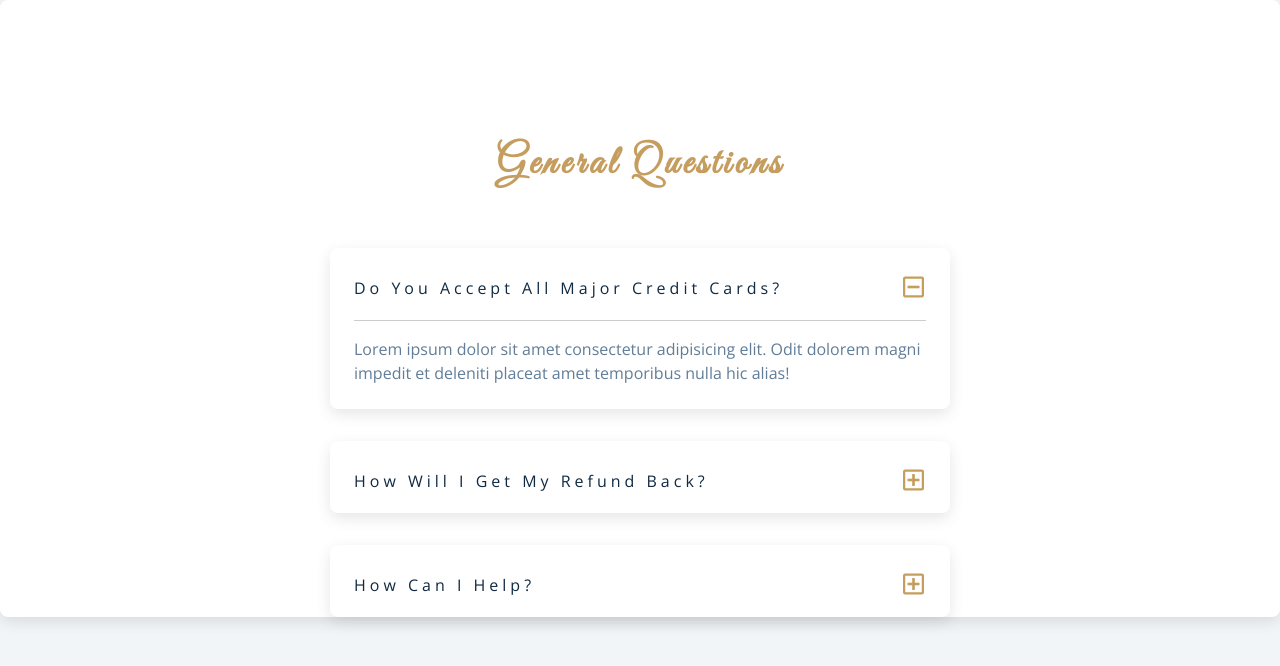
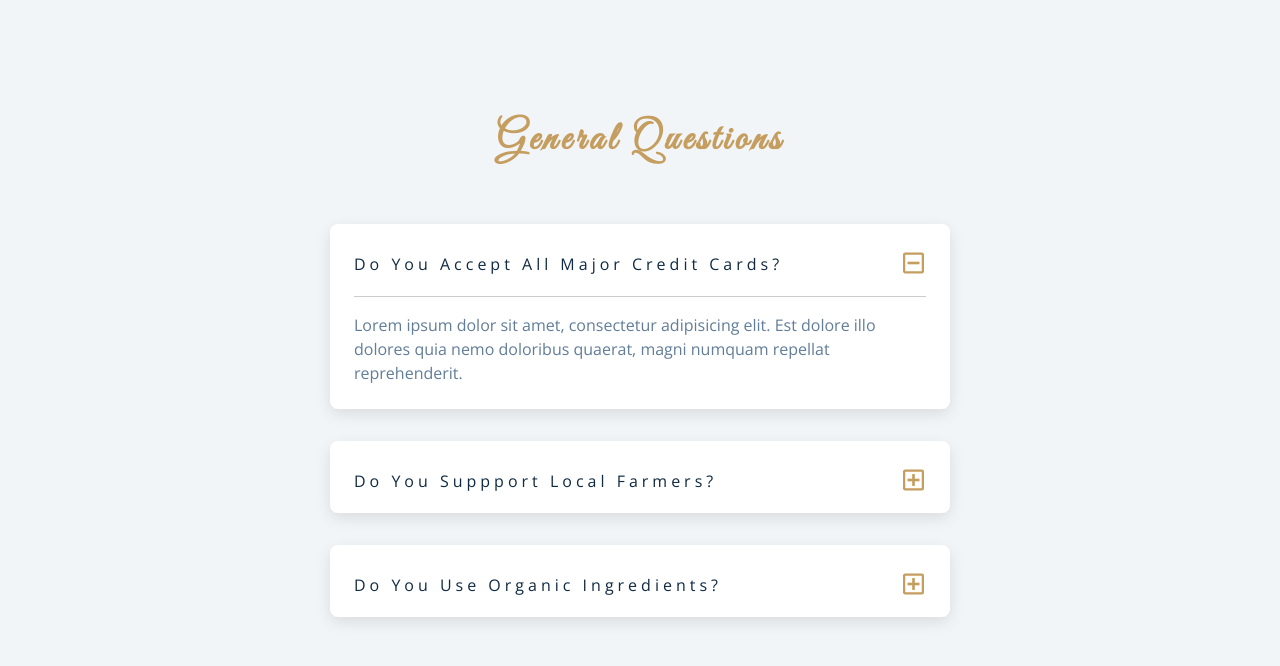
Before and after one commit to zoro-diablo/Js-Accordion-two, a plain HTML site: page index.html in a window 1280 px wide. Both pictures are taken after a click on the button 913 px from the left and 288 px from the top of the page. Drawn offline with nearby package versions, Linux system fonts and the light colour scheme.

Commit message:
Made some div changes

```diff
--- a/index.html
+++ b/index.html
@@ -5,10 +5,7 @@
     <meta name="viewport" content="width=device-width, initial-scale=1.0" />
     <title>Q & A</title>
     <!-- font-awesome -->
-    <link
-      rel="stylesheet"
-      href="https://cdnjs.cloudflare.com/ajax/libs/font-awesome/5.14.0/css/all.min.css"
-    />
+    <link rel="stylesheet" href="https://cdnjs.cloudflare.com/ajax/libs/font-awesome/5.14.0/css/all.min.css" />
     <!-- extra fonts -->
     <link
       href="https://fonts.googleapis.com/css?family=Great+Vibes&display=swap"
@@ -18,14 +15,18 @@
     <link rel="stylesheet" href="styles.css" />
   </head>
   <body>
-    <section class="question">
+      <section class="questions">
+        <!-- title -->
         <div class="title">
-        <h2>General Questions</h2>
+          <h2>general questions</h2>
         </div>
+        <!-- questions -->
         <div class="section-center">
+          <!-- single question -->
           <article class="question">
+            <!-- question title -->
             <div class="question-title">
-            <p>Do you accept all major credit cards?</p>
+              <p>do you accept all major credit cards?</p>
               <button type="button" class="question-btn">
                 <span class="plus-icon">
                   <i class="far fa-plus-square"></i>
@@ -35,15 +36,21 @@
                 </span>
               </button>
             </div>
+            <!-- question text -->
             <div class="question-text">
               <p>
-              Lorem ipsum dolor sit amet consectetur adipisicing elit. Odit dolorem magni impedit et deleniti placeat amet temporibus nulla hic alias!
+                Lorem ipsum dolor sit amet, consectetur adipisicing elit. Est
+                dolore illo dolores quia nemo doloribus quaerat, magni numquam
+                repellat reprehenderit.
               </p>
             </div>
           </article>
+          <!-- end of single question -->
+          <!-- single question -->
           <article class="question">
+            <!-- question title -->
             <div class="question-title">
-            <p>How will i get my refund back?</p>
+              <p>do you suppport local farmers?</p>
               <button type="button" class="question-btn">
                 <span class="plus-icon">
                   <i class="far fa-plus-square"></i>
@@ -53,16 +60,22 @@
                 </span>
               </button>
             </div>
+            <!-- question text -->
             <div class="question-text">
               <p>
-              Lorem ipsum dolor sit amet consectetur adipisicing elit. Odit dolorem magni impedit et deleniti placeat amet temporibus nulla hic alias! Lorem ipsum dolor sit amet consectetur adipisicing elit. Aperiam, animi.
-
+                Lorem ipsum dolor sit amet, consectetur adipisicing elit. Est
+                dolore illo dolores quia nemo doloribus quaerat, magni numquam
+                repellat reprehenderit.
               </p>
             </div>
           </article>
+          <!-- end of single question -->
+          <!-- single question -->
           <article class="question">
+            <!-- question title -->
             <div class="question-title">
-            <p>How can i help?</p>
+              <p>do you use organic ingredients?</p>
+              <!-- button -->
               <button type="button" class="question-btn">
                 <span class="plus-icon">
                   <i class="far fa-plus-square"></i>
@@ -72,14 +85,18 @@
                 </span>
               </button>
             </div>
+            <!-- question text -->
             <div class="question-text">
               <p>
-              Lorem ipsum dolor sit amet consectetur adipisicing elit. Odit dolorem magni impedit et deleniti placeat amet temporibus nulla hic alias! Lorem, ipsum dolor sit amet consectetur adipisicing elit. Quae corrupti consequatur temporibus vel expedita blanditiis beatae sit aut dolorem quasi.
+                Lorem ipsum dolor sit amet, consectetur adipisicing elit. Est
+                dolore illo dolores quia nemo doloribus quaerat, magni numquam
+                repellat reprehenderit.
               </p>
             </div>
           </article>
-      </div>
+          <!-- end of single question -->
       </section>
+    </main>
     <!-- javascript -->
     <script src="app.js"></script>
   </body>
```
Lines whose indentation alone changed are shown as unchanged.
